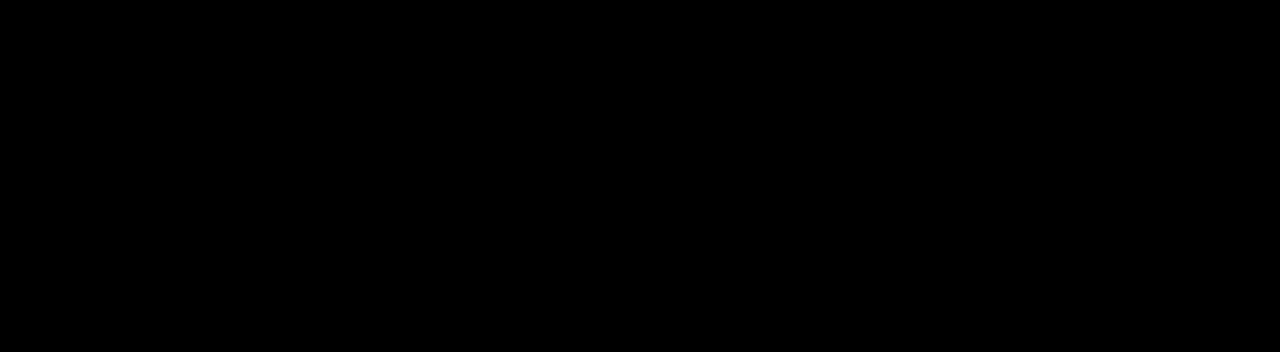
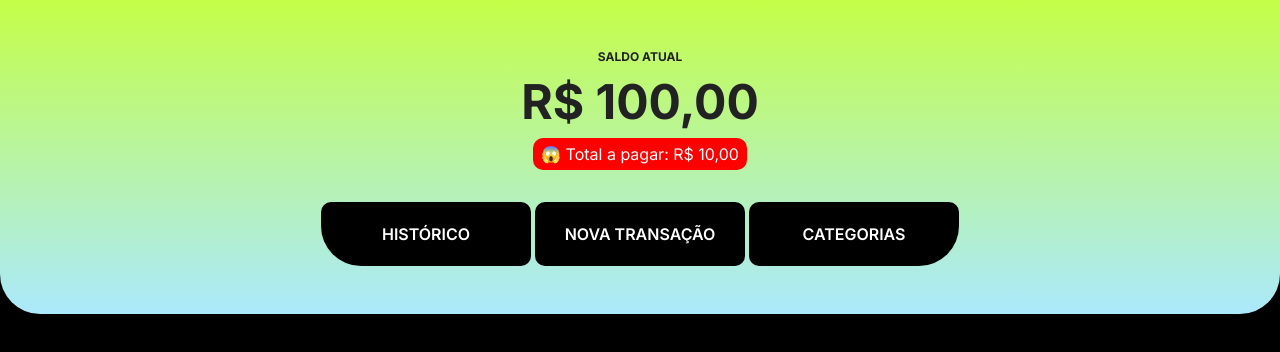
Before and after one commit to viniciusidacruz/transaction-fullstack, a Next.js app: page / in a window 1280 px wide. Shown: the top 352 px of the page. Built offline with nearby package versions, Linux system fonts and the light colour scheme.

Commit message:
feat: :sparkles: Finish component Header
Finish component Header

```diff
--- a/src/app/layout.tsx
+++ b/src/app/layout.tsx
@@ -1,6 +1,7 @@
 import type { Metadata } from "next";
 import { Inter } from "next/font/google";
 
+import { Header } from "@/components";
 import StyledComponentsRegistry from "@/shared/lib";
 import { StyledComponentProvider } from "@/shared/providers";
 
@@ -21,7 +22,11 @@ export default function RootLayout({
     <html lang="pt-BR">
       <body className={inter.className}>
         <StyledComponentsRegistry>
-          <StyledComponentProvider>{children}</StyledComponentProvider>
+          <StyledComponentProvider>
+            <Header />
+
+            {children}
+          </StyledComponentProvider>
         </StyledComponentsRegistry>
       </body>
     </html>
--- /dev/null
+++ b/src/components/header/index.tsx
@@ -0,0 +1,34 @@
+import { formatCurrency } from "@/shared/utils";
+import * as S from "./styles";
+import Link from "next/link";
+
+export function Header() {
+  const formattedBalance = formatCurrency(100);
+  const formattedWithdraw = formatCurrency(10);
+
+  return (
+    <S.Wrapper>
+      <S.HighlightText>SALDO ATUAL</S.HighlightText>
+
+      <S.Balance>{formattedBalance}</S.Balance>
+
+      <S.DepositLastContainer>
+        😱 Total a pagar: {formattedWithdraw}
+      </S.DepositLastContainer>
+
+      <S.Actions>
+        <Link href="/historico" title="Botão para listar histórico">
+          <span>Histórico</span>
+        </Link>
+
+        <button type="button" title="Botão para fazer nova transaçao">
+          <span>Nova Transação</span>
+        </button>
+
+        <Link href="/categorias" title="Botão para listar categorias">
+          Categorias
+        </Link>
+      </S.Actions>
+    </S.Wrapper>
+  );
+}
--- /dev/null
+++ b/src/components/header/styles.ts
@@ -0,0 +1,107 @@
+"use client";
+
+import styled, { css } from "styled-components";
+
+export const Wrapper = styled.header`
+  ${({ theme }) => css`
+    width: 100%;
+
+    padding: 3rem 2rem;
+
+    background: ${theme.COLORS.gradient};
+    border-end-start-radius: ${theme.RADIUS.lg};
+    border-end-end-radius: ${theme.RADIUS.lg};
+
+    display: flex;
+    flex-direction: column;
+    align-items: center;
+    justify-content: center;
+  `}
+`;
+
+export const HighlightText = styled.h2`
+  ${({ theme }) => css`
+    color: ${theme.COLORS.text.default};
+
+    font-size: ${theme.SIZE.sm};
+    font-weight: ${theme.WEIGHT.bold};
+  `}
+`;
+
+export const Balance = styled.h1`
+  ${({ theme }) => css`
+    color: ${theme.COLORS.text.default};
+
+    font-size: ${theme.SIZE.lg};
+    font-weight: ${theme.WEIGHT.bold};
+  `}
+`;
+
+export const DepositLastContainer = styled.div`
+  ${({ theme }) => css`
+    display: flex;
+    align-items: center;
+    gap: 1rem;
+
+    padding: 4px 8px;
+    border-radius: ${theme.RADIUS.md};
+
+    background-color: ${theme.COLORS.error};
+    color: ${theme.COLORS.light};
+  `}
+`;
+
+export const Actions = styled.div`
+  ${({ theme }) => css`
+    display: flex;
+    gap: 4px;
+    justify-content: center;
+    width: 100%;
+
+    margin-top: 2rem;
+
+    & > a,
+    button {
+      color: ${theme.COLORS.light};
+      background-color: ${theme.COLORS.dark};
+
+      padding: 20px;
+      width: 210px;
+
+      border-radius: ${theme.RADIUS.md};
+
+      display: flex;
+      flex-direction: column;
+      gap: 1rem;
+      align-items: center;
+
+      text-transform: uppercase;
+      font-weight: ${theme.WEIGHT.semibold};
+    }
+
+    & > a:nth-child(1) {
+      border-end-start-radius: ${theme.RADIUS.lg};
+    }
+
+    & > a:nth-child(3) {
+      border-end-end-radius: ${theme.RADIUS.lg};
+    }
+  `}
+
+  @media (max-width: 768px) {
+    flex-direction: column;
+
+    & > a,
+    button {
+      width: 100%;
+    }
+
+    & > a:nth-child(1) {
+      border-end-start-radius: ${({ theme }) => theme.RADIUS.md};
+    }
+
+    & > a:nth-child(3) {
+      border-end-end-radius: ${({ theme }) => theme.RADIUS.md};
+    }
+  }
+`;
--- /dev/null
+++ b/src/components/index.ts
@@ -0,0 +1 @@
+export * from "./header";
```
